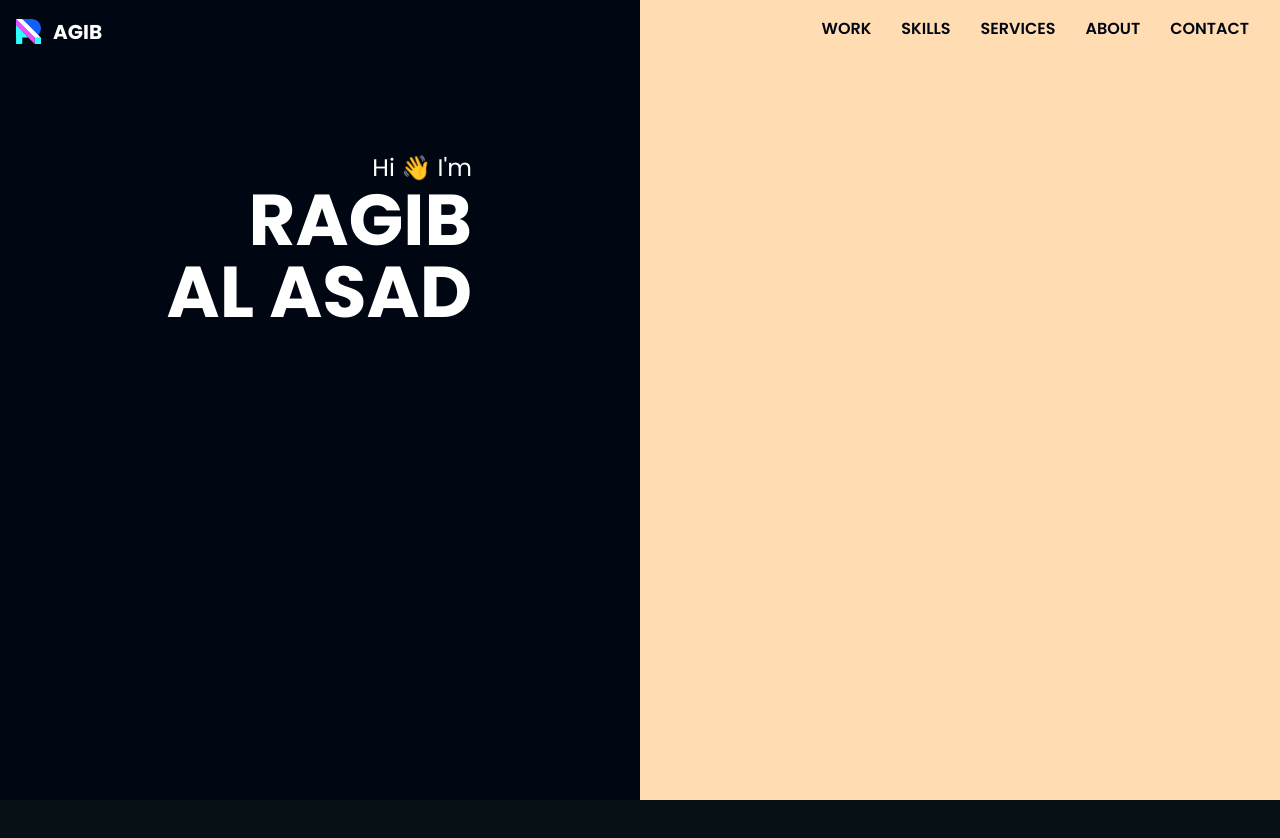
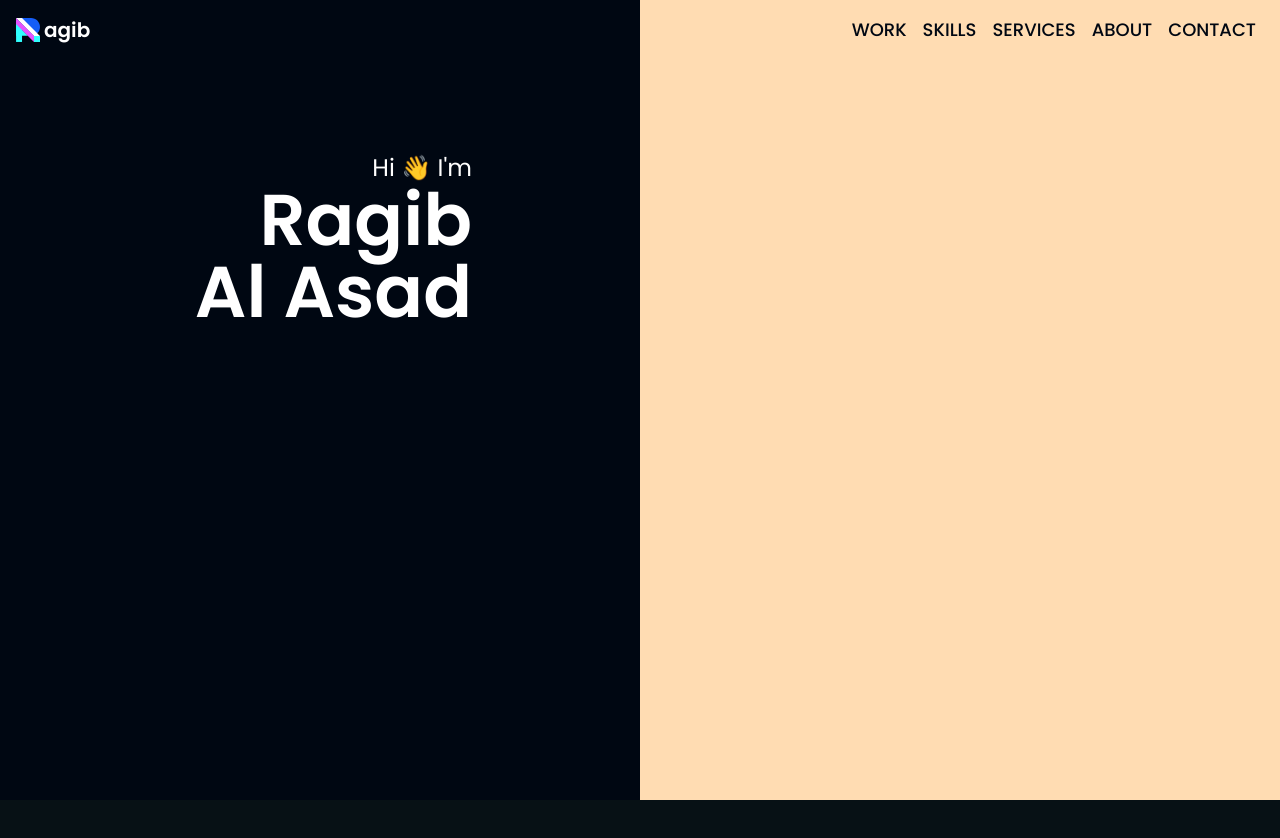
Before and after one commit to ragibalasad/ragib-portfolio, a Next.js app: page / in a window 1280 px wide. Shown: the top 838 px of the page. Before the commit the page ends 800 px from the top, so only its background shows below. Built offline with nearby package versions, Linux system fonts and the light colour scheme.

Commit message:
Modified Navbar

```diff
--- a/components/Header/Header.jsx
+++ b/components/Header/Header.jsx
@@ -7,8 +7,8 @@ const Header = () => {
         <div className="w-1/2 left-half flex justify-between">
           <div className="intro container p-10 mt-28 mr-32 text-right">
             <p className="text-2xl text-ff">Hi 👋 I&apos;m</p>
-            <p className="text-7xl text-ff font-bold">
-              RAGIB <br /> AL ASAD
+            <p className="text-7xl text-ff font-semibold">
+              Ragib <br /> Al Asad
             </p>
           </div>
         </div>
--- a/components/Navbar/Navbar.jsx
+++ b/components/Navbar/Navbar.jsx
@@ -42,17 +42,22 @@ const Navbar = () => {
   ];
 
   return (
-    <nav className="navbar" id="navbar">
+    <nav
+      className={`navbar ${isScrolled ? "scrolled" : ""} ${
+        isOpen ? "open" : ""
+      }`}
+      id="navbar"
+    >
       <div className="container flex justify-between mx-auto text-center items-center">
-        <div className="navHolder flex py-0">
-          <div className="logo flex items-center mr-4">
-            <Image src={images.logo} alt="Logo" width={25} height={25} />
-            <span className="ml-3 text-ff font-bold text-xl">AGIB</span>
+        <div className="navHolder flex">
+          <div className="logo flex items-center">
+            <Image src={images.logo} alt="Logo" width={24} height={24} />
+            <span className="ml-1 text-ff font-semibold text-xl">agib</span>
           </div>
 
           <ul className={`nav-list ml-auto ${isOpen ? "open" : ""}`}>
             {navLinks.map((link, index) => (
-              <li key={index} className="nav-link px-0 text-md">
+              <li key={index} className="nav-link px-2 text-lg font-medium">
                 <Link
                   to={link.to}
                   activeClass="active"
--- a/src/app/app.css
+++ b/src/app/app.css
@@ -22,15 +22,13 @@
   position: relative;
   z-index: 1000;
   transition: top 0.3s;
-  background: rgba(255, 255, 255, 0);
 }
 
 .navbar.sticky {
   position: fixed;
   top: 0;
   width: 100%;
-  background: rgba(5, 7, 9, 0.5);
-  box-shadow: 0 2px 4px rgba(135, 80, 247, 0.2);
+  background: rgba(255, 255, 255, 0.5);
   -moz-backdrop-filter: blur(5px);
   -webkit-backdrop-filter: blur(5px);
   backdrop-filter: blur(5px);
@@ -38,8 +36,7 @@
 
 .navbar.scrolled {
   position: fixed;
-  background: rgba(5, 7, 9, 0.5);
-  box-shadow: 0 2px 4px rgba(135, 80, 247, 0.2);
+  background: rgba(255, 255, 255, 0.5);
   -moz-backdrop-filter: blur(5px);
   -webkit-backdrop-filter: blur(5px);
   backdrop-filter: blur(5px);
@@ -47,6 +44,10 @@
   --tw-shadow-colored: 0 0 10 0px var(--tw-shadow-color);
   box-shadow: var(--tw-ring-offset-shadow, 0 0 #0000),
     var(--tw-ring-shadow, 0 0 #0000), var(--tw-shadow);
+}
+
+.navbar.scrolled .logo span {
+  color: var(--header-bg-color);
 }
 
 .navHolder {
@@ -60,30 +61,19 @@
 }
 
 .nav-link {
-  margin: 5px;
+  /* margin: 5px; */
 }
 
 .nav-link a {
-  font-weight: 600;
   text-decoration: none;
-  padding-left: 10px;
-  padding-right: 10px;
-  display: block;
+  position: relative;
+  display: inline-block;
+  cursor: pointer !important;
 }
 
 .nav-link a:hover {
   color: var(--cyanblue);
   transition: all 0.15s ease-in-out;
-}
-
-.nav-link a {
-  cursor: pointer !important;
-}
-
-.nav-link a {
-  position: relative;
-  display: inline-block;
-  padding-bottom: 5px;
 }
 
 .nav-link a::after {
@@ -102,6 +92,10 @@
   width: 100%;
 }
 
+.header {
+  height: 1000px;
+}
+
 .header .left-half {
   background-color: #000712;
 }
--- a/src/app/globals.css
+++ b/src/app/globals.css
@@ -8,11 +8,11 @@
   }
 
   .navbar {
-    @apply flex fixed top-0 left-0 w-full z-50;
+    @apply flex fixed top-0 left-0 w-full z-50 py-4;
     transition: 0.3s;
   }
   .navbar .container {
-    @apply flex justify-between items-center px-4 py-1;
+    @apply flex justify-between items-center px-4;
   }
 
   .navHolder {
@@ -24,7 +24,7 @@
   }
 
   .nav-link {
-    @apply px-2 py-2;
+    @apply px-2;
   }
 }
 
```
